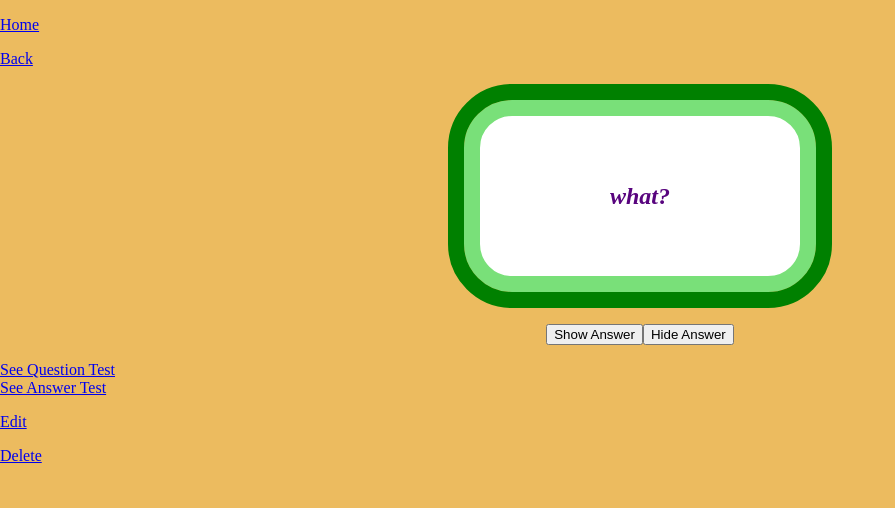
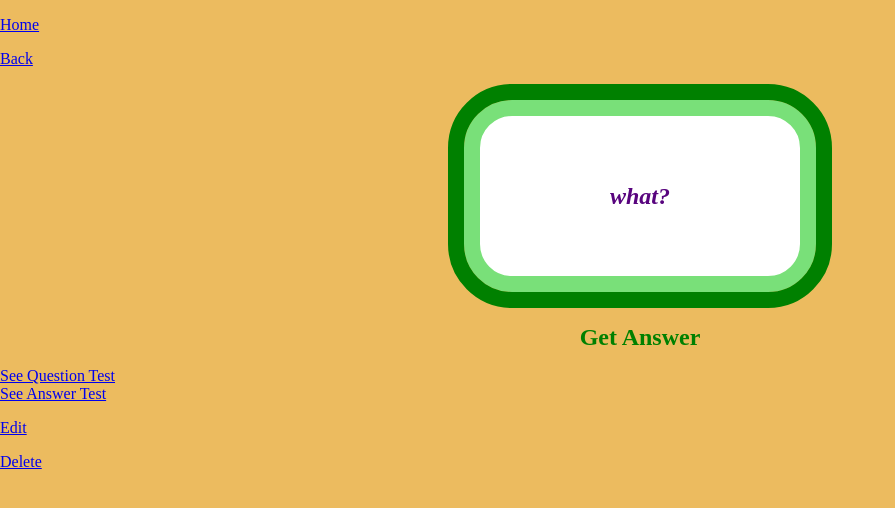
Before and after one commit to Momentum-Team-14/django-duplex-Tomtuhtomtom, a Django app: page /flashcards/card/3 in a window 1280 px wide. Shown: the top 508 px of the page, without its empty margins (0-895 px from the left). Run offline with Django 4.2, Linux system fonts and the light colour scheme; data comes from the database, SQL or seed files in the repository.

Commit message:
get answer link working, need to style answer page and make go back to question link

```diff
--- a/static/css/styles.css
+++ b/static/css/styles.css
@@ -167,6 +167,6 @@ li {
     width: 100%;
 }
 
-#show-answer{
+#get-answer-holder{
     text-align: center;
 }
--- a/templates/flashcards/card_detail.html
+++ b/templates/flashcards/card_detail.html
@@ -9,7 +9,7 @@
             <div><em class="card-title">{{card.question}}</em></div>
         </div>
     </div>
-        <p id="show-answer"><button>Show Answer</button><button>Hide Answer</button></p>
+        <p id="get-answer-holder"><a class="linked-titles" href="{% url 'answer-detail' pk=card.answer.pk %}">Get Answer</a></p>
     <div><a href="{% url 'questions' %}">See Question Test</a></div>
     <div><a href="{% url 'answers' %}">See Answer Test</a></div>
         <p><a href="{% url 'card-update' card.pk %}">Edit</a></p>
```
